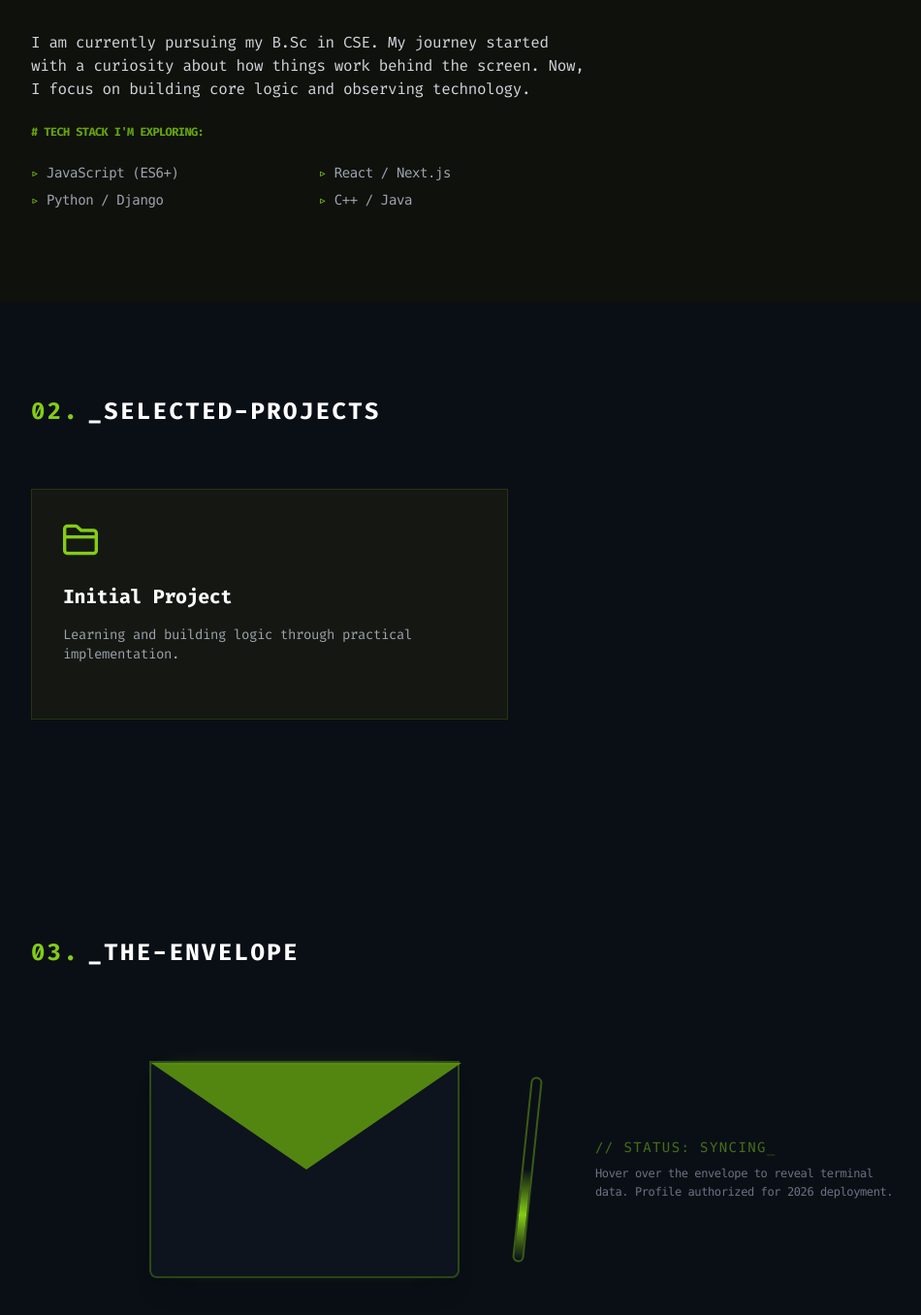
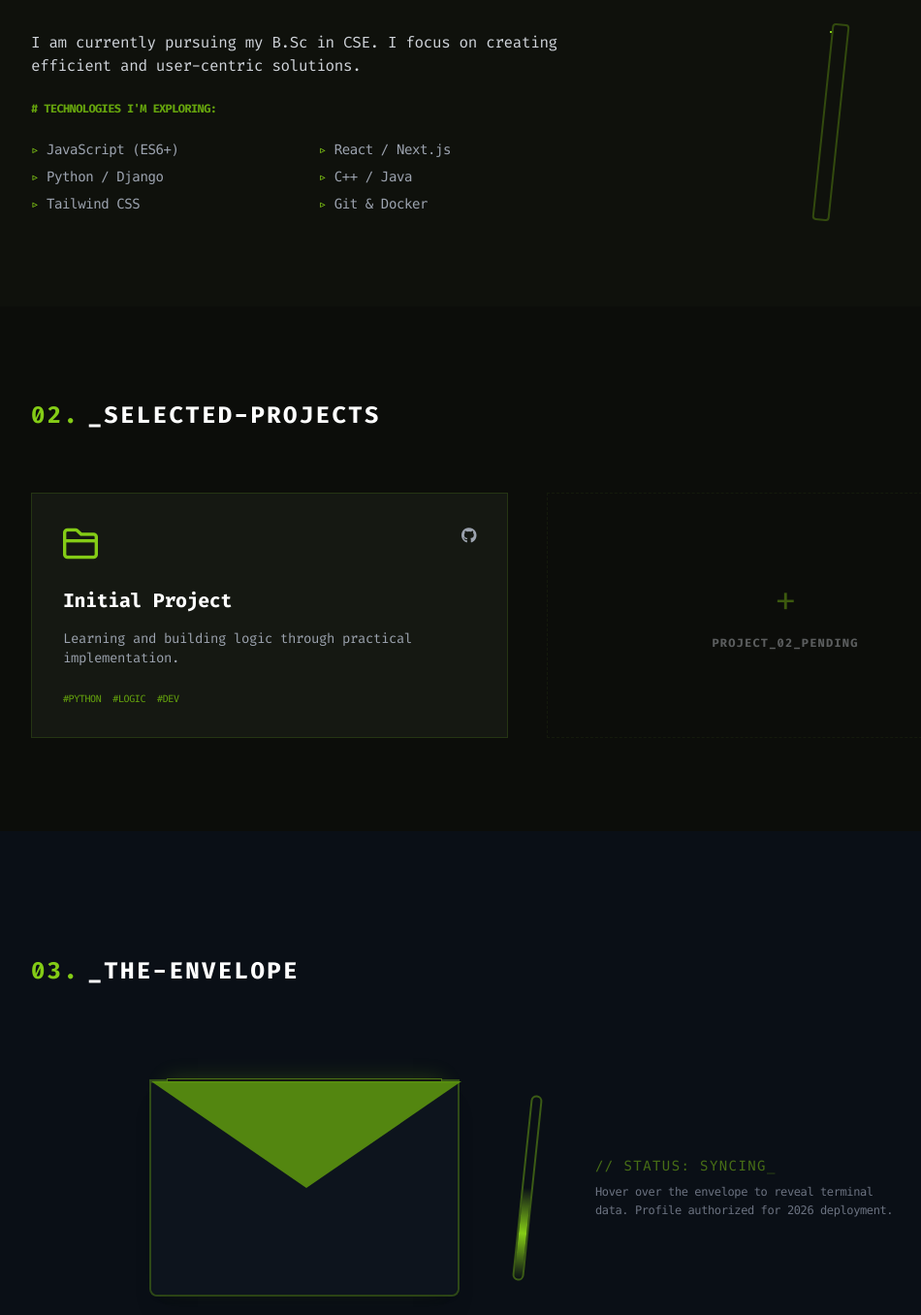
Before and after one commit to TommyVscode/tommyvscode.github.io, a plain HTML site: page index.html in a window 1280 px wide. Shown: the part 960-2316 px from the top of the page at 97% size, without its empty margins (96-1046 px from the left). Drawn offline with nearby package versions, Linux system fonts and the light colour scheme.

Commit message:
index.html

```diff
--- a/index.html
+++ b/index.html
@@ -9,9 +9,11 @@
     <link href="https://fonts.googleapis.com/css2?family=Fira+Code:wght@400;500;700&display=swap" rel="stylesheet">
     <style>
         body { font-family: 'Fira Code', monospace; scroll-behavior: smooth; }
+        .tech-border { border: 1px solid #65a30d; }
         .neon-text { color: #84cc16; text-shadow: 0 0 10px rgba(132, 204, 22, 0.5); }
         .card-hover:hover { transform: translateY(-5px); border-color: #84cc16; transition: all 0.3s ease; }
 
+        /* Scan Animation for Divider */
         @keyframes scan {
             0% { transform: translateY(-100%); }
             100% { transform: translateY(200%); }
@@ -19,7 +21,7 @@
         .animate-scan { animation: scan 3s linear infinite; }
     </style>
 </head>
-<body class="bg-[#0a0f16] text-gray-300 leading-normal tracking-tight">
+<body class="bg-[#0c0d0a] text-gray-300 leading-normal tracking-tight">
 
     <nav class="p-5 fixed w-full bg-[#0c0d0a]/90 backdrop-blur-md z-50 border-b border-lime-900/30">
         <div class="max-w-6xl mx-auto flex justify-between items-center">
@@ -41,7 +43,7 @@
                 <span class="mr-4 text-lime-500">></span> Tech Enthusiast & Explorer
             </h2>
             <p class="max-w-2xl text-lg text-gray-400 mb-12 border-l-2 border-lime-900 pl-6 py-2">
-                I'm a CSE student who believes in persistence over perfection. I might not be the top of my class, but I am deeply dedicated to the craft of learning. Currently, I'm exploring the fundamentals of programming, building my logic step-by-step, and observing how technology shapes the world.
+                I'm a CSE student who believes in persistence over perfection. I might not be the top of my class, but I am deeply dedicated to the craft of learning. Currently, I'm exploring the fundamentals of programming, building my logic step-by-step, and observing how technology shapes the world. I don't just want to code; I want to understand the 'why' behind it and turn my big dreams into reality through consistent effort.
             </p>
             <div class="flex flex-wrap gap-6">
                 <a href="#projects" class="px-8 py-3 border border-lime-500 text-lime-500 hover:bg-lime-500/10 transition font-bold uppercase tracking-widest text-sm">
@@ -59,17 +61,27 @@
             <div class="grid md:grid-cols-12 gap-12">
                 <div class="md:col-span-7">
                     <p class="mb-6">
-                        I am currently pursuing my B.Sc in CSE. My journey started with a curiosity about how things work behind the screen. Now, I focus on building core logic and observing technology.
+                        I am currently pursuing my B.Sc in CSE. I focus on creating efficient and user-centric solutions.
                     </p>
                     <p class="mb-6 text-lime-600 font-bold uppercase text-xs tracking-tighter">
-                        # Tech Stack I'm Exploring:
+                        # Technologies I'm Exploring:
                     </p>
                     <ul class="grid grid-cols-2 gap-x-4 gap-y-2 text-sm text-gray-400 font-mono">
                         <li class="flex items-center"><span class="text-lime-500 mr-2">▹</span> JavaScript (ES6+)</li>
                         <li class="flex items-center"><span class="text-lime-500 mr-2">▹</span> React / Next.js</li>
                         <li class="flex items-center"><span class="text-lime-500 mr-2">▹</span> Python / Django</li>
                         <li class="flex items-center"><span class="text-lime-500 mr-2">▹</span> C++ / Java</li>
+                        <li class="flex items-center"><span class="text-lime-500 mr-2">▹</span> Tailwind CSS</li>
+                        <li class="flex items-center"><span class="text-lime-500 mr-2">▹</span> Git & Docker</li>
                     </ul>
+                </div>
+                <div class="md:col-span-5 flex justify-center">
+                    <div class="relative group max-w-[280px]">
+                        <div class="absolute -inset-2 border-2 border-lime-500/30 rounded rotate-6 group-hover:rotate-0 transition duration-500"></div>
+                        <div class="relative bg-lime-900/20 aspect-square flex items-center justify-center border border-lime-500 overflow-hidden">
+                            <span class="text-lime-500 opacity-50"><i class="fas fa-user-code text-6xl"></i></span>
+                        </div>
+                    </div>
                 </div>
             </div>
         </div>
@@ -80,15 +92,27 @@
             <h2 class="text-2xl font-bold mb-16 text-white uppercase tracking-widest flex items-center">
                 <span class="text-lime-500 mr-2">02.</span> _Selected-projects
             </h2>
+
             <div class="grid md:grid-cols-2 gap-10">
                 <div class="card-hover bg-[#151812] border border-lime-900/50 p-8 flex flex-col justify-between h-full">
                     <div>
                         <div class="flex justify-between items-start mb-6">
                             <i class="far fa-folder text-4xl text-lime-500"></i>
+                            <div class="flex space-x-4 text-gray-400">
+                                <a href="#"><i class="fab fa-github hover:text-lime-500 transition"></i></a>
+                            </div>
                         </div>
                         <h3 class="text-xl font-bold text-white mb-4">Initial Project</h3>
                         <p class="text-gray-400 text-sm mb-6">Learning and building logic through practical implementation.</p>
                     </div>
+                    <div class="flex flex-wrap gap-3 text-[10px] font-mono text-lime-600 uppercase">
+                        <span>#python</span> <span>#logic</span> <span>#dev</span>
+                    </div>
+                </div>
+
+                <div class="border border-dashed border-lime-900/50 p-8 flex flex-col items-center justify-center opacity-40 hover:opacity-100 transition duration-500">
+                    <div class="text-4xl mb-4 text-lime-500">+</div>
+                    <p class="text-xs uppercase tracking-widest font-bold">Project_02_Pending</p>
                 </div>
             </div>
         </div>
@@ -109,11 +133,11 @@
                                 <div class="w-20 h-20 rounded-full border-2 border-lime-500 overflow-hidden bg-gray-800">
                                     <img src="my-pic.jpg" alt="Profile" class="w-full h-full object-cover grayscale hover:grayscale-0 transition duration-500">
                                 </div>
-                                <div class="space-y-1">
-                                    <h4 class="text-lime-500 font-bold text-xs uppercase tracking-tighter">Identity Card</h4>
-                                    <p class="text-[10px] text-gray-300 font-mono leading-tight"><strong>INSTITUTE:</strong> SOUTHEAST UNIVERSITY</p>
-                                    <p class="text-[10px] text-gray-300 font-mono leading-tight"><strong>EMAIL:</strong> mohammadt.tamim@gmail.com</p>
-                                    <p class="text-[10px] text-gray-300 font-mono leading-tight"><strong>NATIONALITY:</strong> Bangladeshi</p>
+                                <div class="space-y-1 text-[10px] text-gray-300 font-mono">
+                                    <h4 class="text-lime-500 font-bold text-xs uppercase tracking-tighter mb-1">Identity Card</h4>
+                                    <p><strong>INSTITUTE:</strong> SOUTHEAST UNIVERSITY</p>
+                                    <p><strong>EMAIL:</strong> mohammadt.tamim@gmail.com</p>
+                                    <p><strong>NATIONALITY:</strong> Bangladeshi</p>
                                 </div>
                             </div>
                         </div>
```
